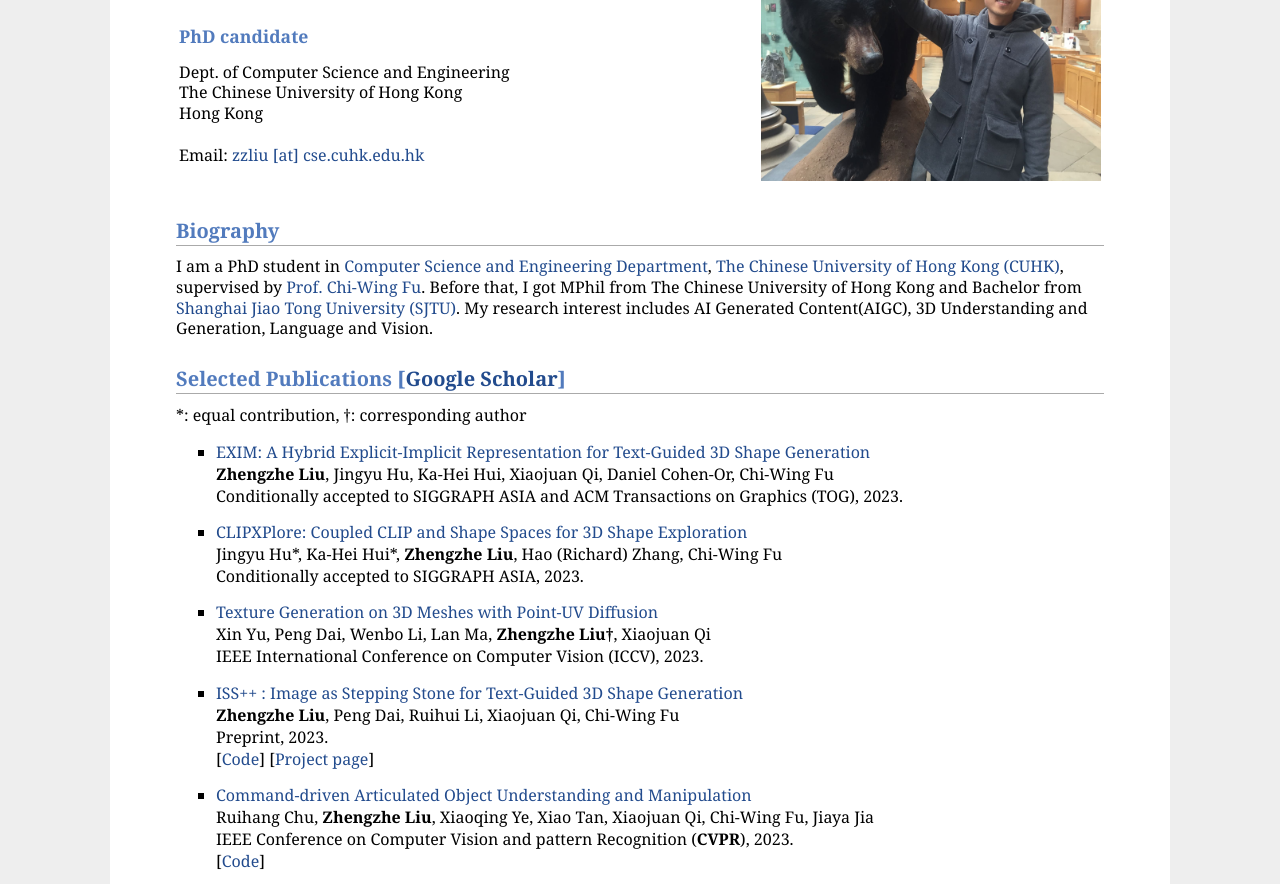
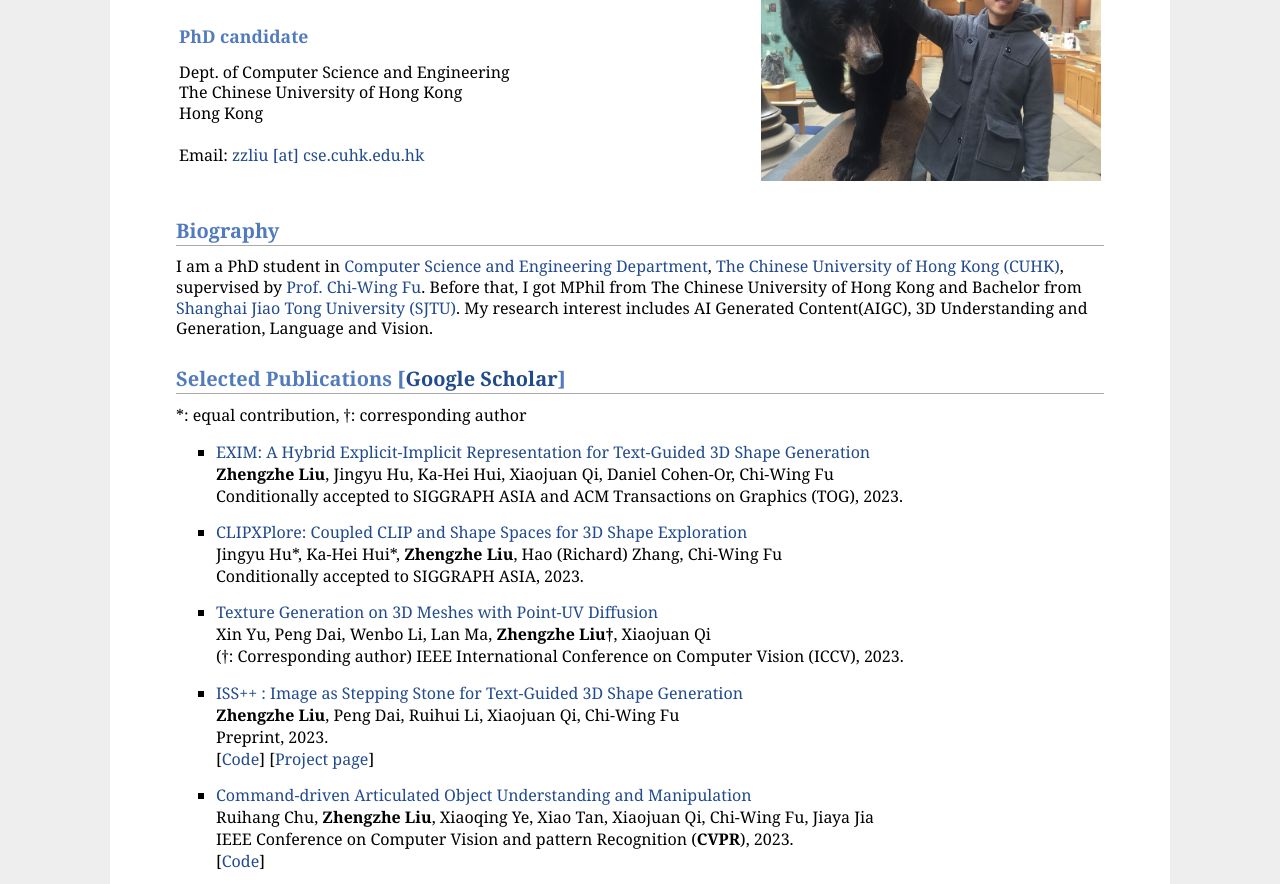
Before and after one commit to liuzhengzhe/liuzhengzhe.github.io, a plain HTML site: page index.html in a window 1280 px wide. Shown: the part 142-1026 px from the top of the page. Drawn offline with Linux system fonts and the light colour scheme.

Commit message:
Update index.html

```diff
--- a/index.html
+++ b/index.html
@@ -80,7 +80,7 @@
      <li>
       <a href="">Texture Generation on 3D Meshes with Point-UV Diffusion
      </br></a>
-      Xin Yu, Peng Dai, Wenbo Li, Lan Ma, <b>Zhengzhe Liu†</b>, Xiaojuan Qi</br>
+      Xin Yu, Peng Dai, Wenbo Li, Lan Ma, <b>Zhengzhe Liu†</b>, Xiaojuan Qi</br> (†: Corresponding author)
       IEEE International Conference on Computer Vision (ICCV), 2023.</br>
       <p style="margin-top:3px"></p>
       </p>
```
